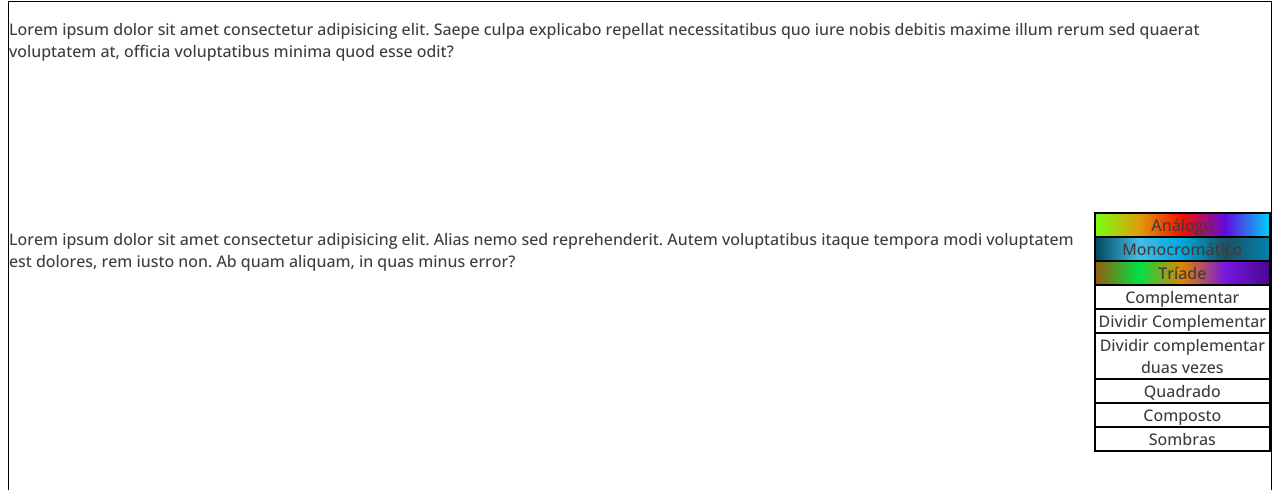
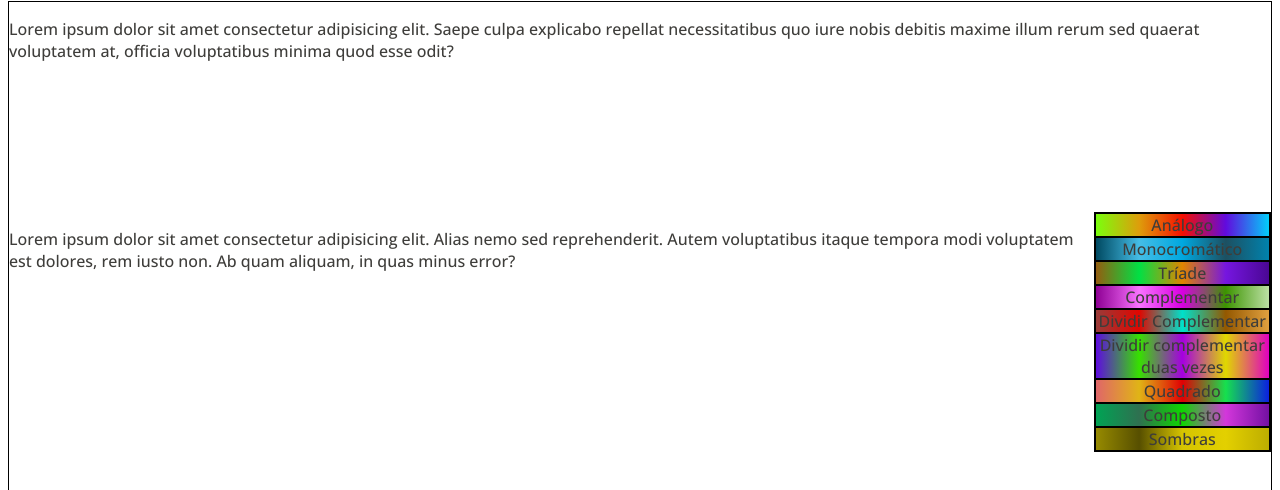
Before and after one commit to JUNIN09/trabalhoemtrio.github.io, a plain HTML site: page index.html in a window 1280 px wide. Shown: the part 212-702 px from the top of the page. Drawn offline with nearby package versions, Linux system fonts and the light colour scheme.

Commit message:
mudei gradiente

```diff
--- a/css/style.css
+++ b/css/style.css
@@ -225,26 +225,74 @@ body /*definiçoes do body*/ {
 
 .box3 .asi .asi4 /*aside aba 4*/ {
   flex: 1;
+  background: linear-gradient(
+    90deg,
+    rgba(142, 0, 148, 1) 0%,
+    rgba(249, 115, 255, 1) 25%,
+    rgba(215, 0, 224, 1) 50%,
+    rgba(60, 148, 0, 1) 75%,
+    rgba(188, 224, 164, 1) 100%
+  );
 }
 
 .box3 .asi .asi5 /*aside aba 5*/ {
   flex: 1;
+  background: linear-gradient(
+    90deg,
+    rgba(153, 59, 57, 1) 0%,
+    rgba(224, 6, 0, 1) 25%,
+    rgba(0, 224, 202, 1) 50%,
+    rgba(148, 88, 0, 1) 75%,
+    rgba(224, 160, 63, 1) 100%
+  );
 }
 
 .box3 .asi .asi6 /*aside aba 6*/ {
   flex: 1;
+  background: linear-gradient(
+    90deg,
+    rgba(94, 11, 224, 1) 0%,
+    rgba(55, 224, 0, 1) 25%,
+    rgba(165, 0, 224, 1) 50%,
+    rgba(224, 216, 0, 1) 75%,
+    rgba(224, 0, 193, 1) 100%
+  );
 }
 
 .box3 .asi .asi7 /*aside aba 7*/ {
   flex: 1;
+  background: linear-gradient(
+    90deg,
+    rgba(224, 102, 105, 1) 0%,
+    rgba(224, 180, 22, 1) 25%,
+    rgba(224, 0, 4, 1) 50%,
+    rgba(22, 224, 78, 1) 75%,
+    rgba(11, 32, 224, 1) 100%
+  );
 }
 
 .box3 .asi .asi8 /*aside aba 8*/ {
   flex: 1;
+  background: linear-gradient(
+    90deg,
+    rgba(0, 163, 84, 1) 0%,
+    rgba(47, 112, 80, 1) 25%,
+    rgba(14, 214, 0, 1) 50%,
+    rgba(211, 55, 219, 1) 75%,
+    rgba(115, 16, 163, 1) 100%
+  );
 }
 
 .box3 .asi .asi9 /*aside aba 9*/ {
   flex: 1;
+  background: linear-gradient(
+    90deg,
+    rgba(150, 138, 0, 1) 0%,
+    rgba(87, 79, 0, 1) 25%,
+    rgba(214, 196, 1, 1) 50%,
+    rgba(227, 208, 0, 1) 75%,
+    rgba(189, 173, 0, 1) 100%
+  );
 }
 
 .nav div a /*definições especficas dos links*/ {
```
